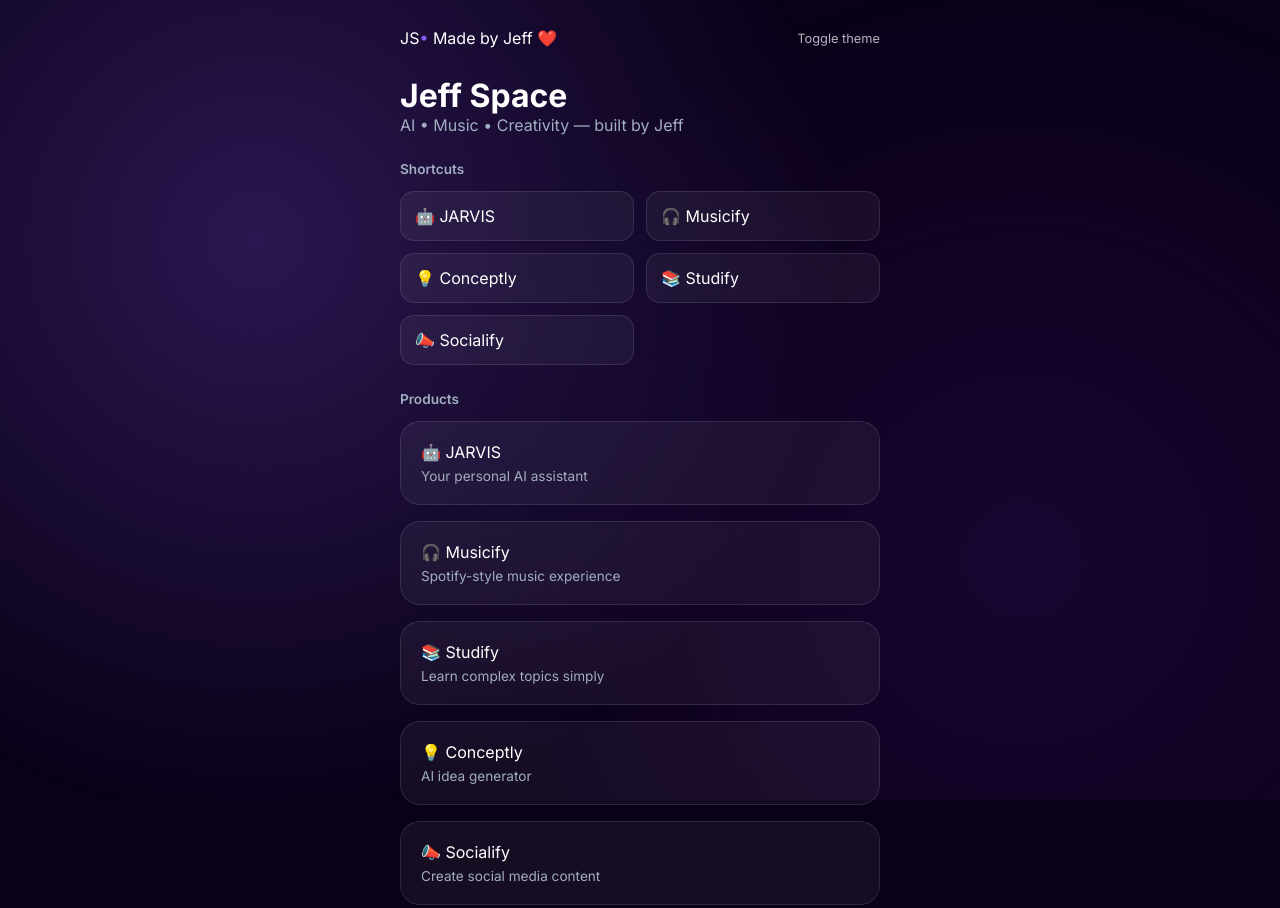
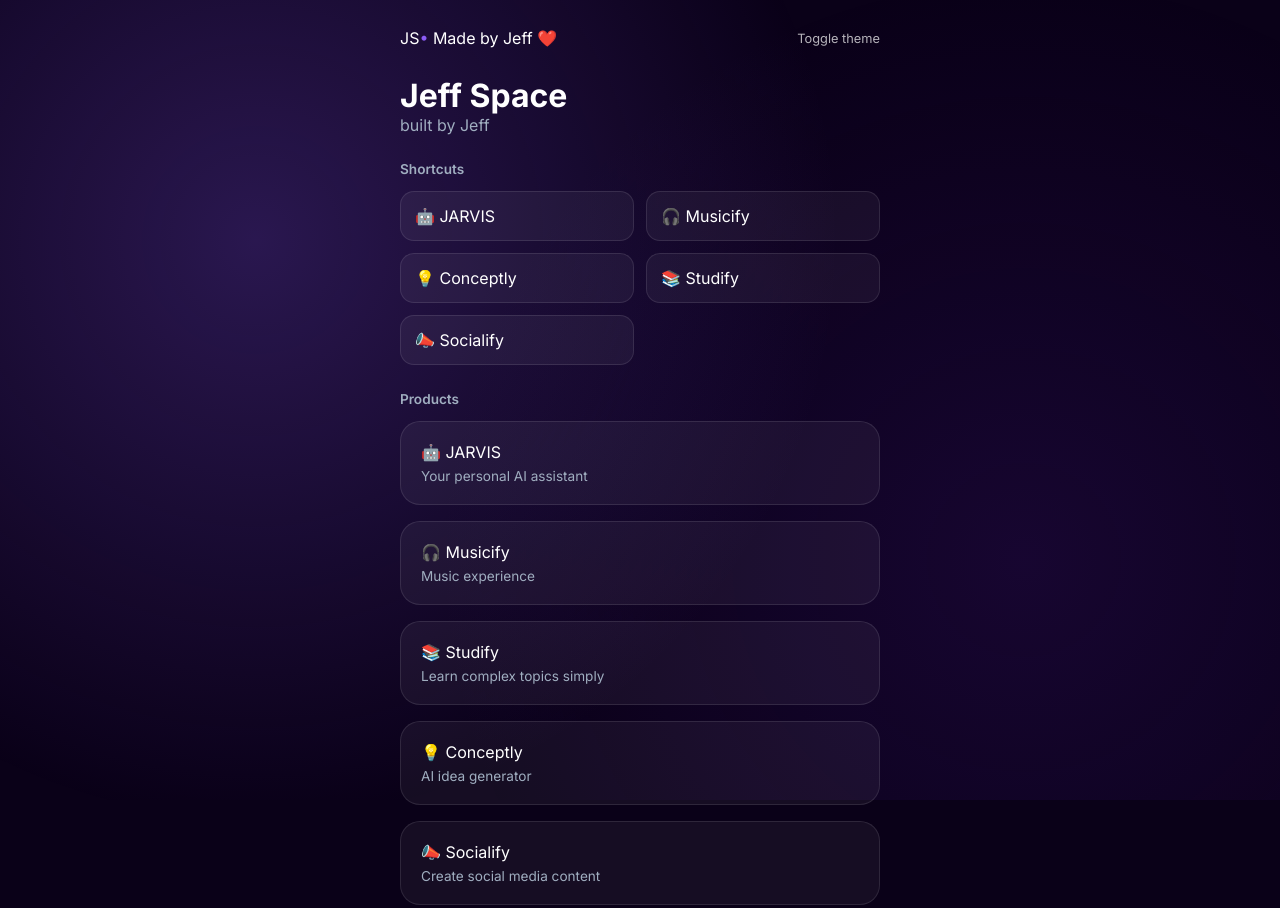
Before and after one commit to dev-rdj/Webmain, a plain HTML site: page index.html in a window 1280 px wide. Shown: the top 908 px of the page. Drawn offline with Linux system fonts and the light colour scheme.

Commit message:
Simplify text in header and card descriptions

```diff
--- a/index.html
+++ b/index.html
@@ -154,7 +154,7 @@ footer{
   <!-- HERO -->
   <header>
     <h1>Jeff Space</h1>
-    <p>AI • Music • Creativity — built by Jeff</p>
+    <p>built by Jeff</p>
   </header>
 
   <!-- SHORTCUTS -->
@@ -177,7 +177,7 @@ footer{
 
     <div class="card" onclick="go('https://musicify.jeffspace.in')">
       🎧 Musicify
-      <p>Spotify-style music experience</p>
+      <p>Music experience</p>
     </div>
 
     <div class="card" onclick="go('https://studify.jeffspace.in')">
```
